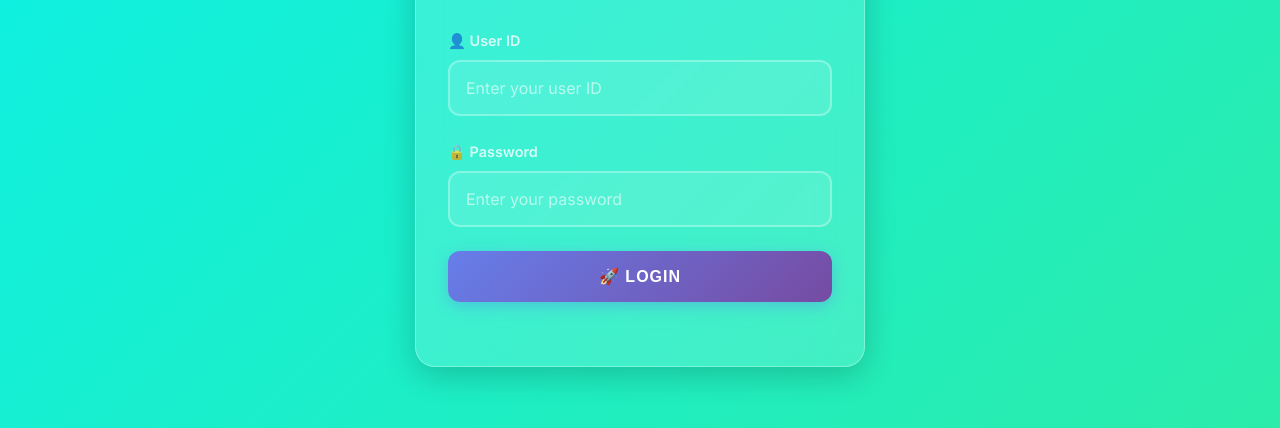
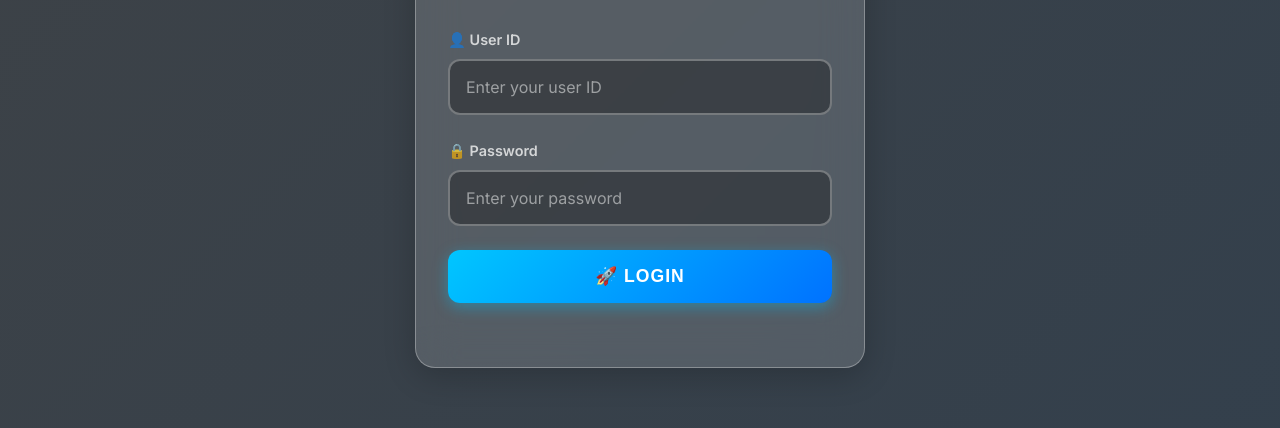
Before and after one commit to Azeem779/QuizMaster, a website built with Vite: page index.html in a window 1280 px wide. Shown: the part 372-800 px from the top of the page. Built offline with nearby package versions, Linux system fonts and the light colour scheme.

Commit message:
Update: Applied Midnight Slate dark theme and neon login button

```diff
--- a/src/style.css
+++ b/src/style.css
@@ -4,10 +4,10 @@
 
 /* CSS Custom Properties */
 :root {
-  /* Colors - Light Mode */
-  --bg-gradient-1: #4facfe;
-  --bg-gradient-2: #00f2fe;
-  --bg-gradient-3: #43e97b;
+  /* Colors - Light Mode (Updated to Midnight Slate) */
+  --bg-gradient-1: #232526;  /* Gunmetal Grey */
+  --bg-gradient-2: #414345;  /* Slate Grey */
+  --bg-gradient-3: #2c3e50;  /* Midnight Blue-Grey */
 
   /* Glass Effect */
   --glass-bg: rgba(255, 255, 255, 0.15);
@@ -15,19 +15,19 @@
   --glass-shadow: 0 8px 32px rgba(0, 0, 0, 0.2);
 
   /* Text Colors */
-  --text-primary: #ffffff;
-  --text-secondary: rgba(255, 255, 255, 0.8);
-  --text-muted: rgba(255, 255, 255, 0.6);
+  --text-primary: #f8f9fa;
+  --text-secondary: rgba(255, 255, 255, 0.75);
+  --text-muted: rgba(255, 255, 255, 0.5);
 
-  /* Accent Colors */
-  --accent-success: #00d68f;
-  --accent-error: #ff6b6b;
-  --accent-warning: #ffd93d;
-  --accent-info: #6bcfff;
+  /* Accent Colors (Neon Pop) */
+  --accent-success: #2ecc71; /* Emerald Green */
+  --accent-error: #e74c3c;   /* Alizarin Red */
+  --accent-warning: #f1c40f; /* Sunflower Yellow */
+  --accent-info: #3498db;    /* Peter River Blue */
 
-  /* Option Colors */
-  --option-bg: rgba(255, 255, 255, 0.1);
-  --option-hover: rgba(255, 255, 255, 0.25);
+  /* Option Colors (Darker Translucency) */
+  --option-bg: rgba(0, 0, 0, 0.3);
+  --option-hover: rgba(255, 255, 255, 0.1);
   --option-selected: rgba(255, 255, 255, 0.3);
 
   /* Timer */
@@ -1155,7 +1155,23 @@ h3 {
 
 .btn-login {
   width: 100%;
-  padding: var(--spacing-md) var(--spacing-xl);
+  padding: var(--spacing-md);
+  font-size: 1.1rem;
+  font-weight: 700;
+  text-transform: uppercase;
+  letter-spacing: 1px;
+  background: linear-gradient(135deg, #00c6ff, #0072ff); /* Neon Cyan-Blue */
+  box-shadow: 0 4px 15px rgba(0, 198, 255, 0.4);
+  color: #fff;
+  border: none;
+  border-radius: var(--radius-md);
+  cursor: pointer;
+  transition: all var(--transition-normal);
+}
+
+.btn-login:hover {
+  transform: translateY(-2px);
+  box-shadow: 0 6px 20px rgba(0, 198, 255, 0.6);
 }
 
 
```
